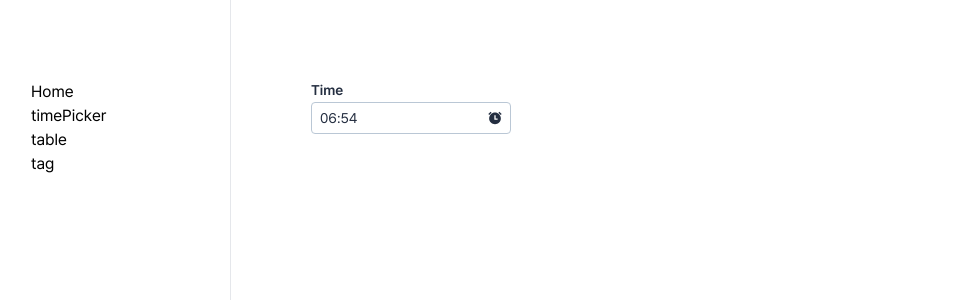
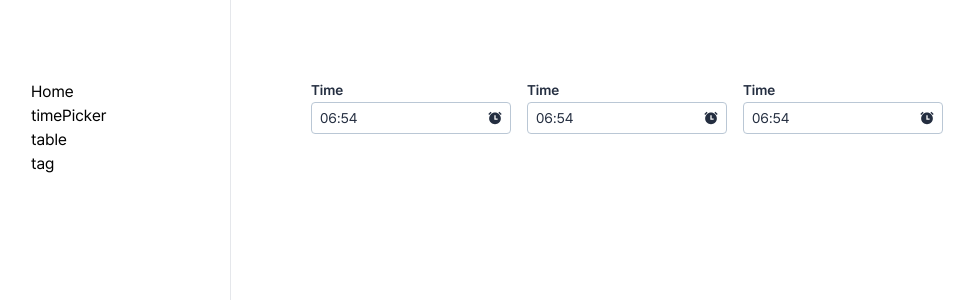
Before and after one commit to Musma/react-libraries, a React (Vite) app in the folder packages/react-component/: page /timePicker in a window 1280 px wide. Shown: the top 300 px of the page, without its empty margins (9-983 px from the left). Built offline with nearby package versions, Linux system fonts and the light colour scheme.

Commit message:
fix: toggle showClock 오동작 수정

```diff
--- a/packages/react-component/package.json
+++ b/packages/react-component/package.json
@@ -1,6 +1,6 @@
 {
   "name": "@musma/react-component",
-  "version": "0.0.26",
+  "version": "0.0.27",
   "description": "Musma's ESLint config with TypeScript support",
   "author": "YoungSu Kim (jklasd2001@musma.net)",
   "license": "MIT",
--- a/packages/react-component/src/components/TimePicker/TimePicker.tsx
+++ b/packages/react-component/src/components/TimePicker/TimePicker.tsx
@@ -1,6 +1,6 @@
 import classNames from 'classnames'
 import { DateTime } from 'luxon'
-import { useEffect, useMemo, useRef, useState } from 'react'
+import { useCallback, useEffect, useMemo, useRef, useState } from 'react'
 import { ClockBody, ClockHeader, ClockType, getMeridiem, TextInput } from 'src/components'
 import { Size } from 'src/types'
 import { ReactComponent as LgClockIcon } from './images/clock_large.svg'
@@ -34,16 +34,15 @@ export const TimePicker = ({ label, size = 'lg', date, onDateChange }: TimePicke
     return 0
   }, [date, clockType])
 
-  const toggleClock = (show?: boolean) => {
-    setShowClock((prev) => show || !prev)
-    setClockType('hour')
-  }
+  const toggleShowClock = useCallback(() => {
+    setShowClock((prev) => !prev)
+  }, [])
 
   useEffect(() => {
     const handleClickOutside = (event: globalThis.MouseEvent) => {
       const target = event.target as HTMLDivElement
       if (ref && ref.current && !ref.current.contains(target)) {
-        toggleClock(false)
+        setShowClock(false)
       }
     }
 
@@ -64,9 +63,7 @@ export const TimePicker = ({ label, size = 'lg', date, onDateChange }: TimePicke
           size={size}
           value={date.toFormat('HH:mm ')}
           readOnly={true}
-          onClick={() => {
-            toggleClock()
-          }}
+          onClick={toggleShowClock}
           placeholder="00:00"
           inputClassName="cursor-pointer"
         />
--- a/packages/react-component/src/routes/TimePickerDemo.tsx
+++ b/packages/react-component/src/routes/TimePickerDemo.tsx
@@ -4,5 +4,11 @@ import { TimePicker } from 'src/components'
 
 export const TimePickerDemo = () => {
   const [date, setDate] = useState(DateTime.now())
-  return <TimePicker label={'Time'} date={date} onDateChange={(d) => setDate(d)} />
+  return (
+    <div className="flex gap-4">
+      <TimePicker label={'Time'} date={date} onDateChange={(d) => setDate(d)} />
+      <TimePicker label={'Time'} date={date} onDateChange={(d) => setDate(d)} />
+      <TimePicker label={'Time'} date={date} onDateChange={(d) => setDate(d)} />
+    </div>
+  )
 }
```
